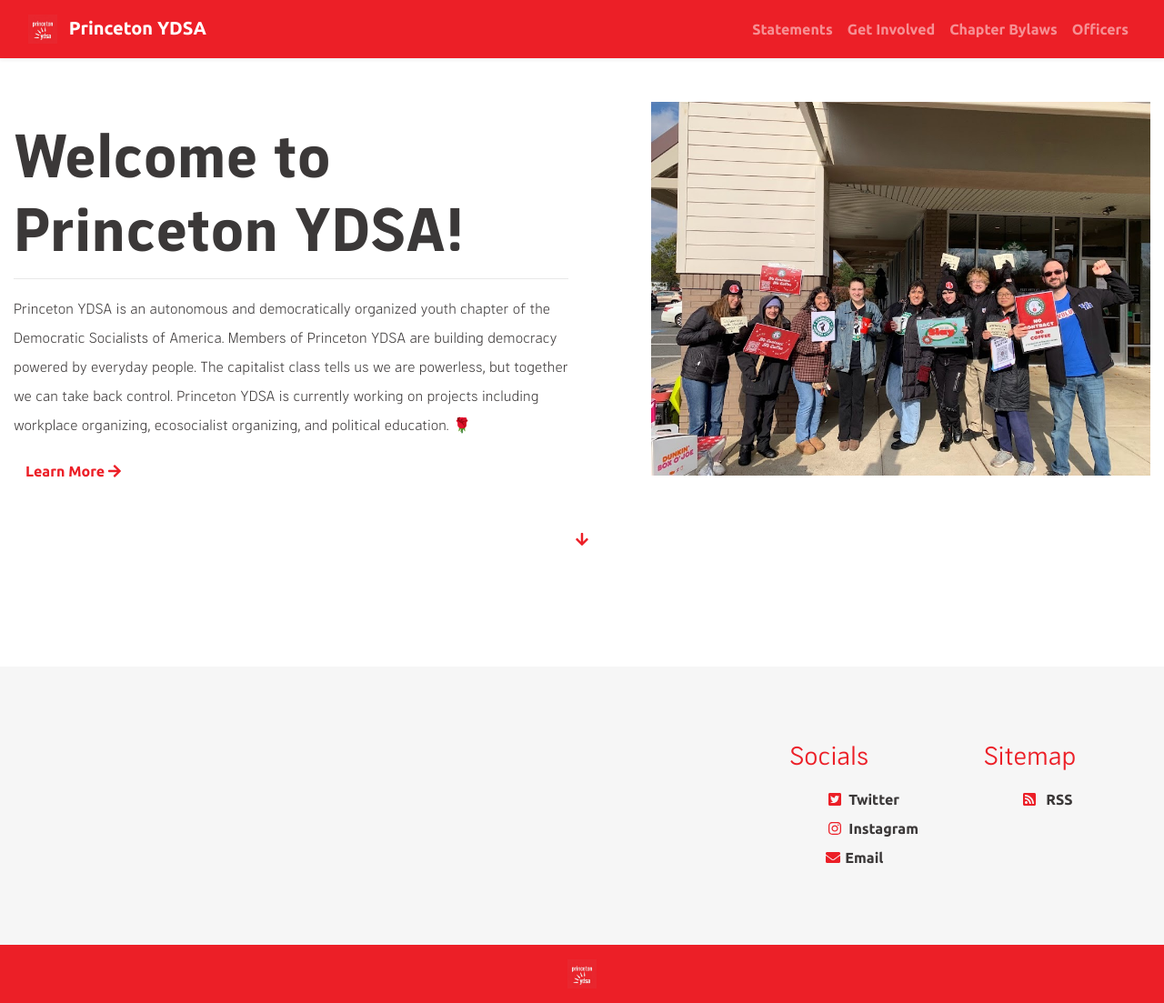
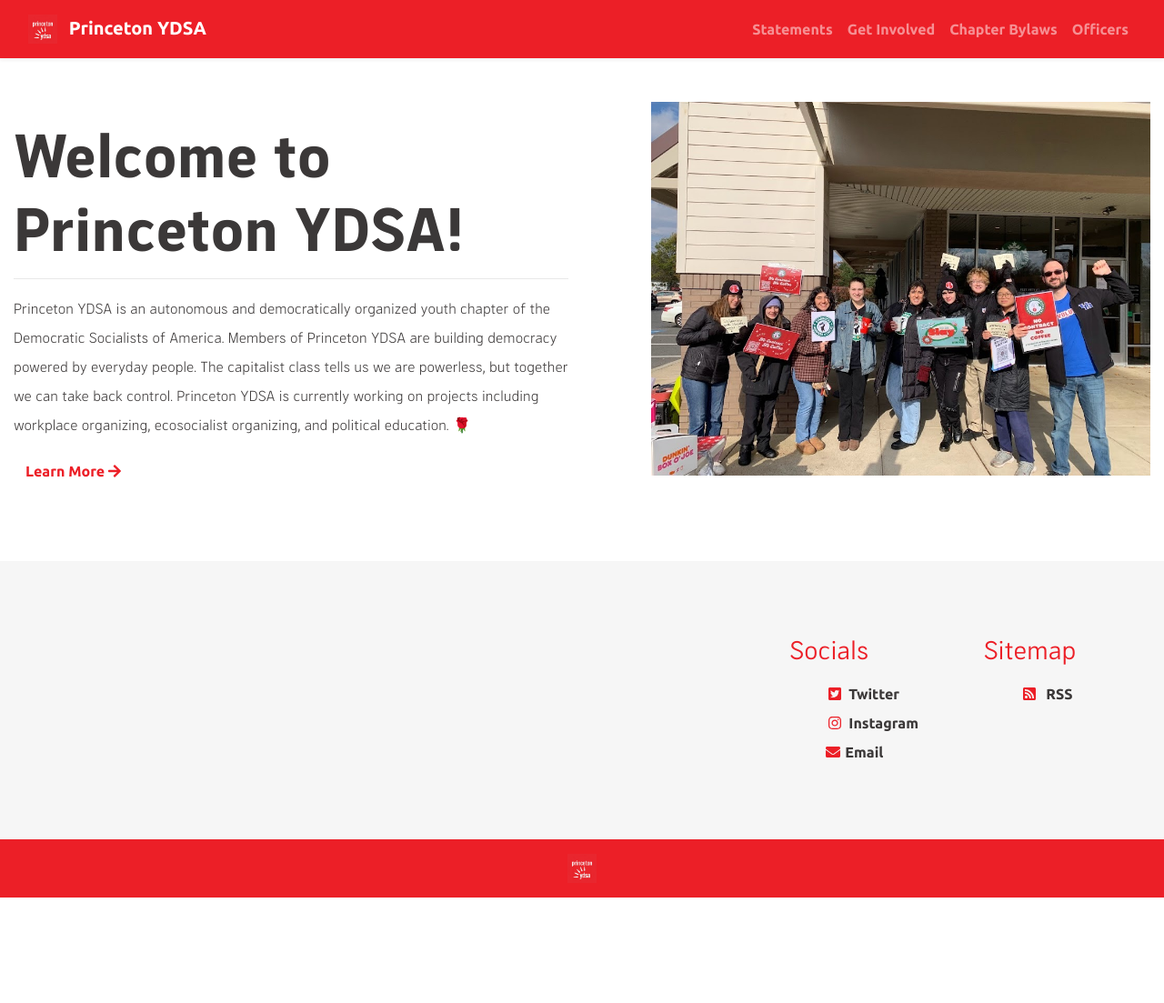
Before and after one commit to centralnjdsa-ntc/princetonydsa.github.io, a Jekyll site: the page built from index.html, in a window 1280 px wide. Shown: the whole page at 91% size. Built offline with Jekyll 4.4.1, drawn with Linux system fonts in a browser that asks for light colours; the list of posts is cut into pages by our own code; after the commit the page ends 987 px from its top, so only the background shows below that.

Commit message:
Update index.html

```diff
--- a/index.html
+++ b/index.html
@@ -21,7 +21,7 @@ layout: default
   </div>
   <div class="row">
     <div class="col-12 text-center">
-      <i class="fa fa-arrow-down my-5 text-red"></i>
+      <!--<i class="fa fa-arrow-down my-5 text-red"></i>-->
     </div>
   </div>
   <div class="row">
```
